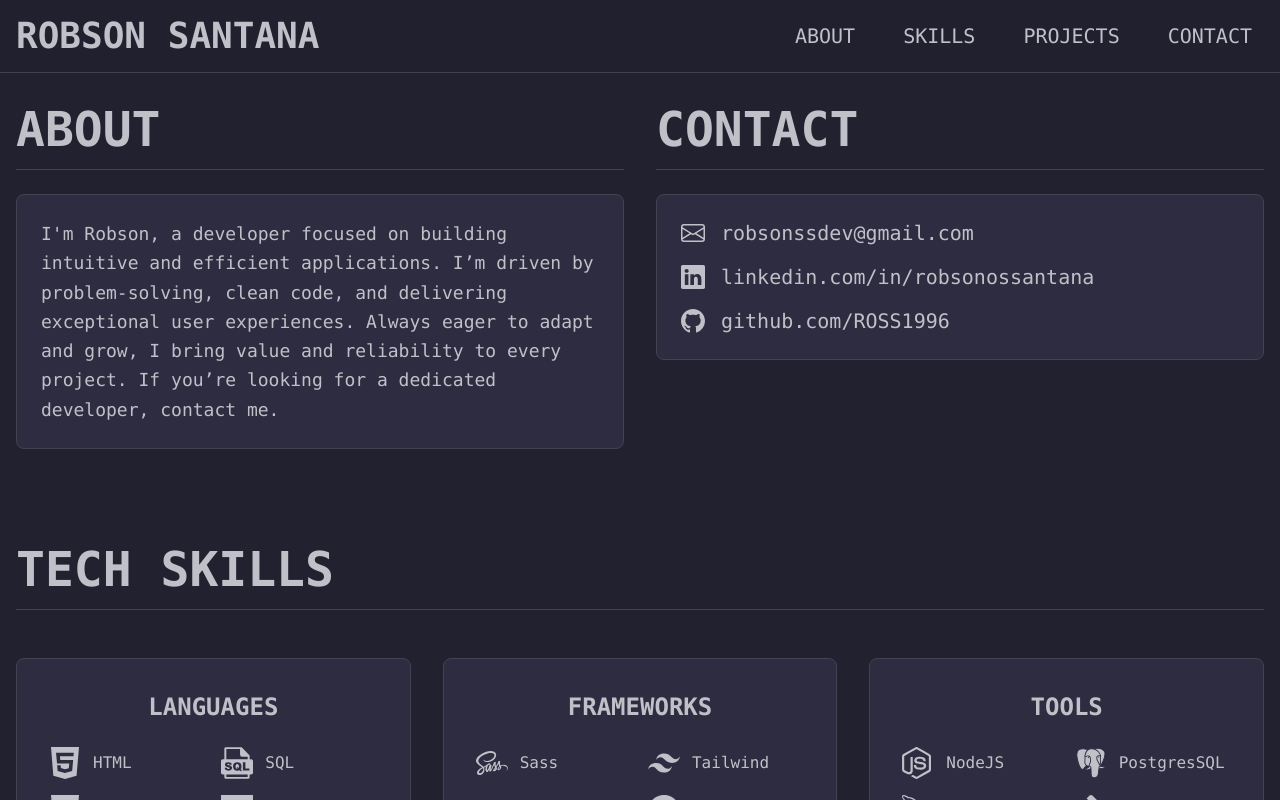
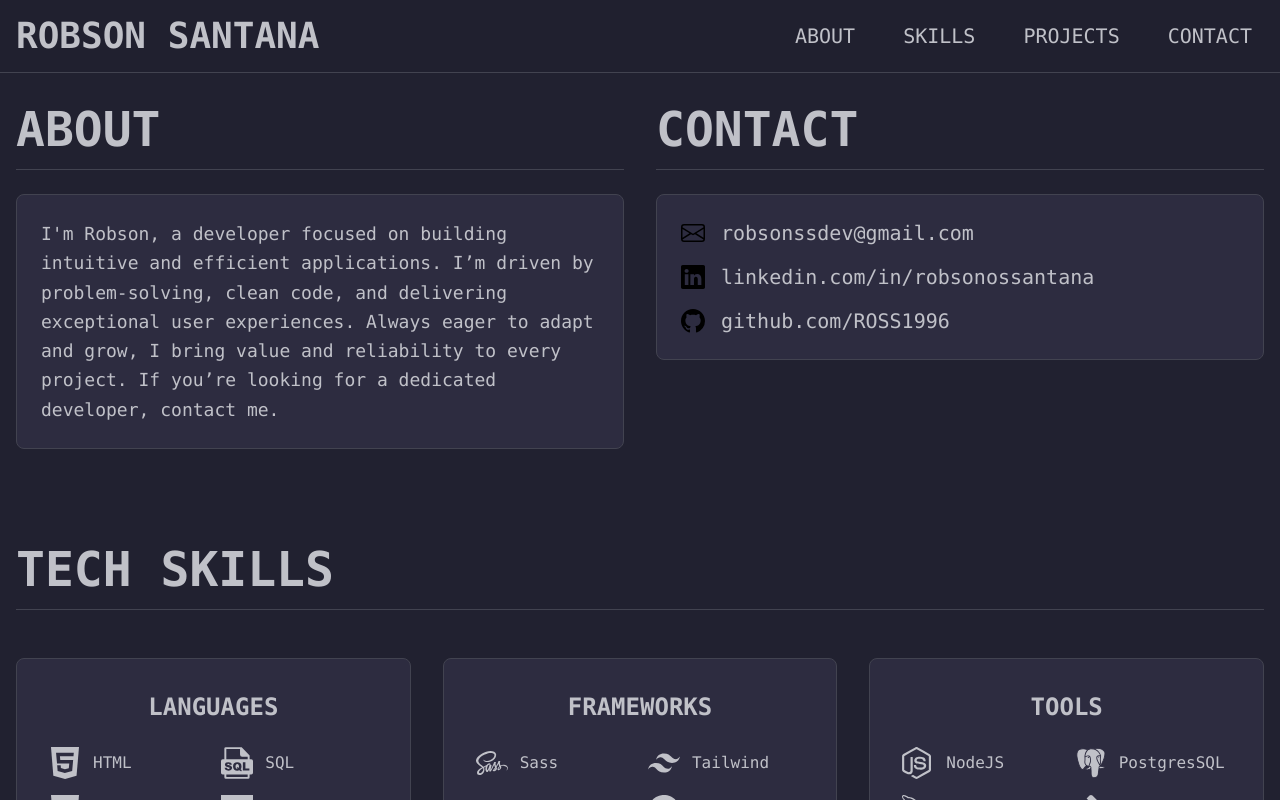
Before and after one commit to robsonswe/robsonswe.github.io, a Next.js app: page / in a window 1280 px wide. Shown: the top 800 px of the page. Built offline with nearby package versions, Linux system fonts and the light colour scheme; no server answers; the database is empty.

Commit message:
Migrate to tailwind v4

```diff
--- a/postcss.config.js
+++ /dev/null
@@ -1,8 +0,0 @@
-// postcss.config.js
-
-module.exports = {
-  plugins: {
-    tailwindcss: {},
-    autoprefixer: {},
-  },
-}
--- /dev/null
+++ b/postcss.config.mjs
@@ -0,0 +1,7 @@
+// postcss.config.js
+
+export default {
+  plugins: {
+    "@tailwindcss/postcss": {},
+  }
+}
--- a/src/pages/_app.js
+++ b/src/pages/_app.js
@@ -1,6 +1,6 @@
 import '../styles/globals.css'
 
-import { Outfit, Ruda, Lobster, Exo } from '@next/font/google'
+import { Outfit, Ruda, Lobster, Exo } from 'next/font/google'
 const outfit = Outfit({ subsets: ['latin'], display: 'swap' })
 const ruda = Ruda({ subsets: ['latin'], display: 'swap' })
 const lobster = Lobster({
--- a/src/styles/globals.css
+++ b/src/styles/globals.css
@@ -1,3 +1,16 @@
-@tailwind base;
-@tailwind components;
+@import "tailwindcss";
 @tailwind utilities;
+
+@theme {
+    --color-deepblue: #0A091B;
+    --color-lightgray: #C0C1C8;
+    --color-lightblue: #02BBD9;
+    --color-gblue: #212130;
+    --color-lightgblue: #2d2c40;
+    --color-midgray: #424350;
+    --font-outfit: var(--outfit-font), sans-serif;
+    --font-ruda: var(--ruda-font), sans-serif;
+    --font-lobster: var(--lobster-font), sans-serif;
+    --font-exo: var(--exo-font), sans-serif;
+
+  }
--- a/tailwind.config.js
+++ b/tailwind.config.js
@@ -1,31 +1,7 @@
-const { fontFamily } = require('tailwindcss/defaultTheme')
-
-
 /** @type {import('tailwindcss').Config} \*/
 module.exports = {
   content: [
     "./src/pages/**/*.{js,ts,jsx,tsx}",
     "./src/components/**/*.{js,ts,jsx,tsx}",
   ],
-  theme: {
-    extend: {
-      colors: {
-        deepblue: '#0A091B',
-        lightgray: '#C0C1C8',
-        lightblue: '#02BBD9',
-        gblue: '#212130',
-        lightgblue: "#2d2c40",
-        midgray: '#424350'
-      },
-      fontFamily: {
-        outfit: ['var(--outfit-font)', ...fontFamily.sans],
-        ruda: ['var(--ruda-font)', ...fontFamily.sans],
-        lobster: ['var(--lobster-font)', ...fontFamily.sans],
-        exo: ['var(--exo-font)', ...fontFamily.sans],
-      },
-    },
-  },
-  plugins: [
-    require('tailwind-scrollbar')({ nocompatible: true })
-  ],
 }
```
Also changed, not shown: package.json (+14 -15 lines), 2 other files (tests, documents, lock files or other folders).
